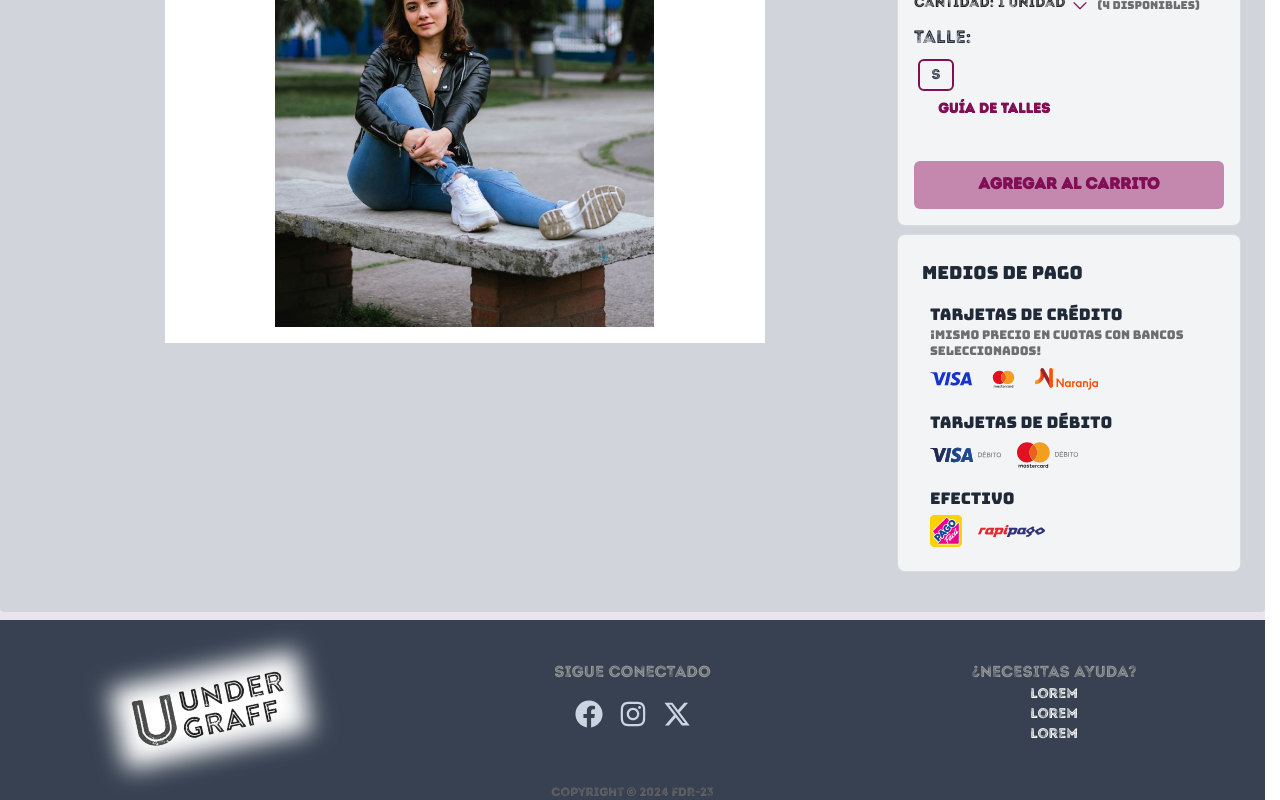
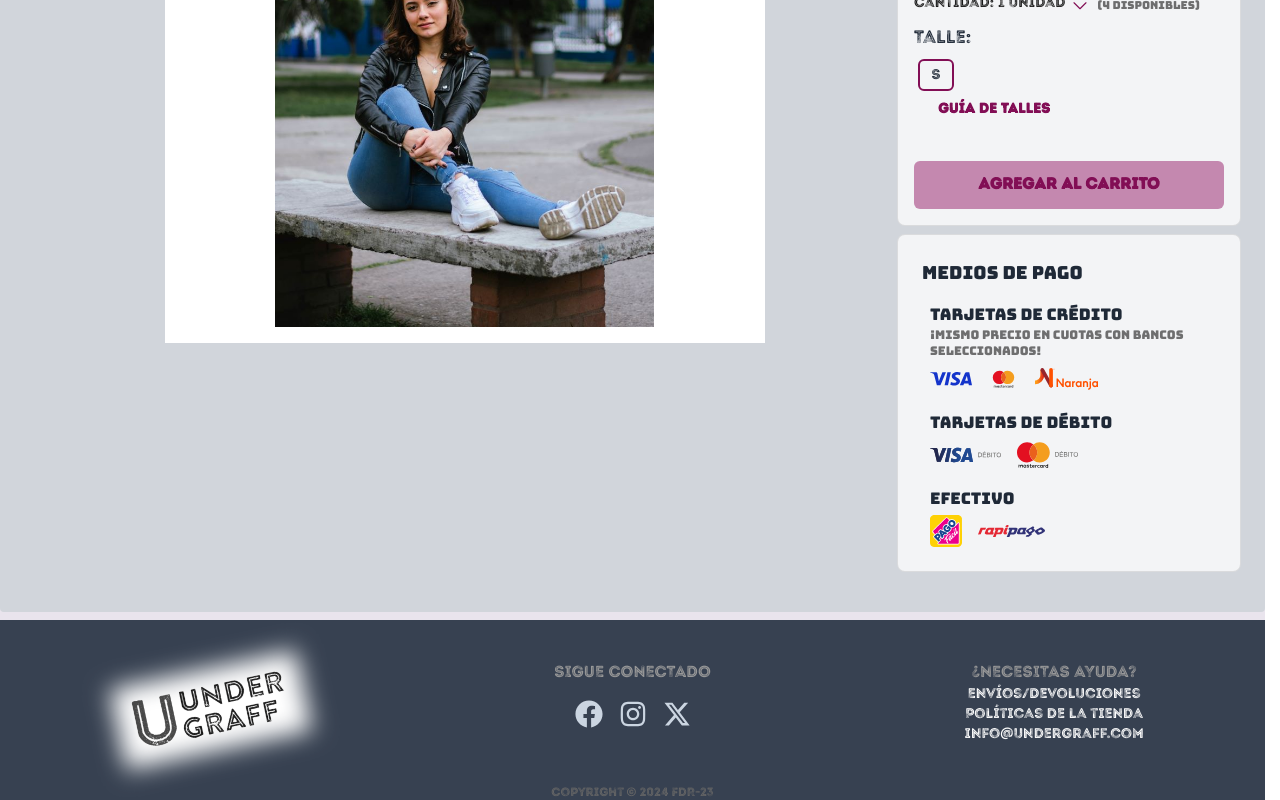
Before and after one commit to FdR-23/under_graff-proyect, a React (Vite) app: page /products/details/04fdc9ba-267b-493b-bc30-ddc68cfa70cd in a window 1280 px wide. Shown: the part 519-1319 px from the top of the page. Built offline with nearby package versions, Linux system fonts and the light colour scheme; some icons are missing; a web font is replaced by a local one; what tailwindcss-animated would draw is missing.

Commit message:
fix footer

```diff
--- a/src/components/Footer.jsx
+++ b/src/components/Footer.jsx
@@ -66,9 +66,9 @@ const Footer = () => {
                         <h3 className='text-[#999] text-xs lg:text-base'>¿NECESITAS AYUDA?</h3>
                     </div>
                     <ul className='h-full text-white '>
-                        <li className='text-sm hover:scale-125 transition-all duration-200 cursor-pointer'>lorem</li>
-                        <li className='text-sm hover:scale-125 transition-all duration-200 cursor-pointer'>lorem</li>
-                        <li className='text-sm hover:scale-125 transition-all duration-200 cursor-pointer'>lorem</li>
+                        <li className='text-sm hover:scale-125 transition-all duration-200 cursor-pointer'>Envíos/Devoluciones</li>
+                        <li className='text-sm hover:scale-125 transition-all duration-200 cursor-pointer'>Políticas de la tienda</li>
+                        <li className='text-sm hover:scale-125 transition-all duration-200 cursor-pointer'>info@undergraff.com</li>
                     </ul>
                 </div>
 
```
